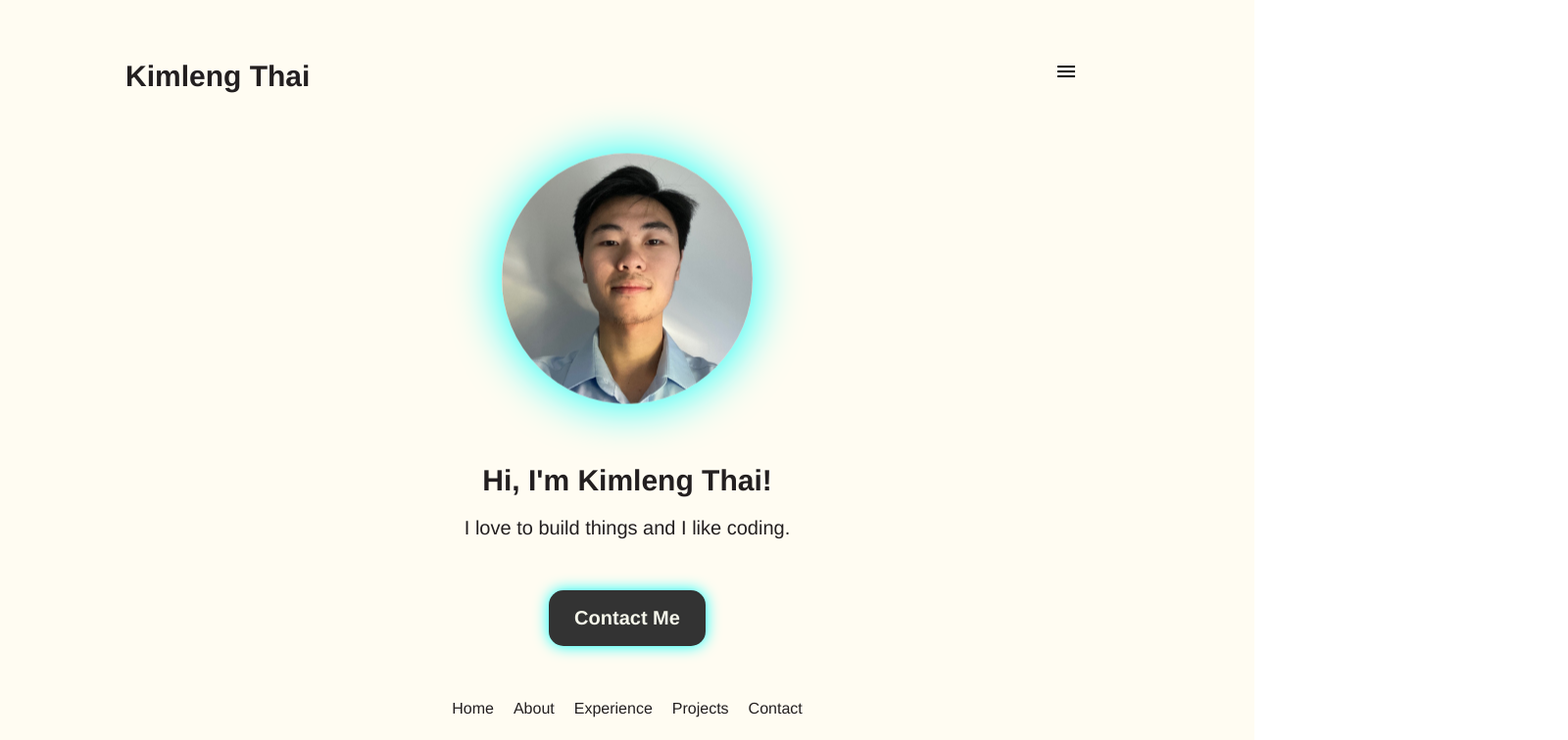
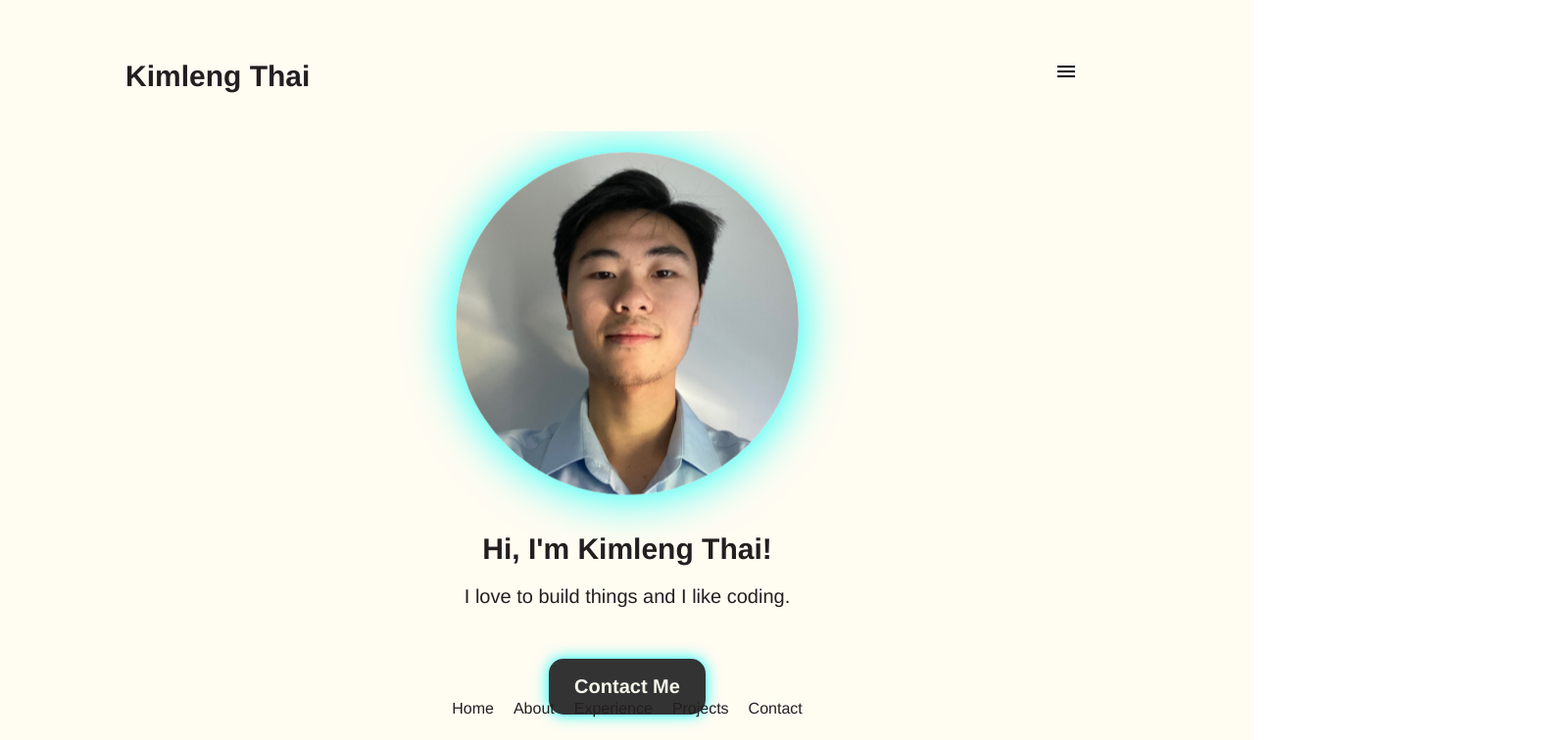
Before and after one commit to kimlengthai/KimlengThai-ePortfolio, a React (Vite) app: page / in a window 1280 px wide. Shown: the top 756 px of the page at 98% size, 1600 px wide, since content can reach past the window. Built offline with nearby package versions, Linux system fonts and the light colour scheme.

Commit message:
Adjust Projects section container padding + remove overflow of the entire project

```diff
--- a/src/components/Hero/Hero.module.css
+++ b/src/components/Hero/Hero.module.css
@@ -1,9 +1,4 @@
 @import "../../vars.css";
-
-body {
-    overflow-x: hidden; /* Ensure to hide horizontal overflow */
-    overflow-y: hidden; /* Ensure to hide vertical overflow */
-}
 
 .container {
     min-height: 100vh;
@@ -16,6 +11,7 @@ body {
     margin-right: 10%;
     text-align: center;
     padding-bottom: 20px;
+    overflow: hidden;
 }
 
 .content {
@@ -65,8 +61,8 @@ body {
 }
 
 .heroImg {
-    width: 25%; /* Reduce the width of the profile image */
-    max-width: 300px; /* Limit the maximum width */
+    width: 45%; /* Reduce the width of the profile image */
+    max-width: 350px; /* Limit the maximum width */
     z-index: 1;
     border-radius: 50%;
     animation-name: floating;
@@ -93,7 +89,6 @@ body {
 .topBlur {
     position: absolute;
     width: 100%; /* Adjust to 100% to ensure it spans the entire width */
-    height: 50vw;
     min-width: 100%; /* Adjust as necessary */
     top: -128px;
     left: -10vw;
@@ -106,7 +101,6 @@ body {
 .bottomBlur {
     position: absolute;
     width: 100%; /* Adjust to 100% to ensure it spans the entire width */
-    height: 50vw;
     min-width: 100%; /* Adjust as necessary */
     top: 246px;
     right: -25vw;
--- a/src/components/Project/ProjectCard.module.css
+++ b/src/components/Project/ProjectCard.module.css
@@ -6,7 +6,7 @@
     border-radius: 10px;
     background-color: #f9f9f9;
     box-shadow: 0 0 15px 0 rgb(7, 255, 251);
-    padding: 18px 24px;
+    padding: 18px 20px;
     max-width: 345px;
     width: 100%;
     height: 460px; /* Set a fixed height for consistency */
@@ -57,6 +57,7 @@
 .links {
     width: 100%;
     margin-top: 10px; /* Adjust margin to fit content */
+    margin-bottom: 10px; /* Adjust margin to fit content */
     display: flex;
     flex-direction: row;
     justify-content: space-around;
```
